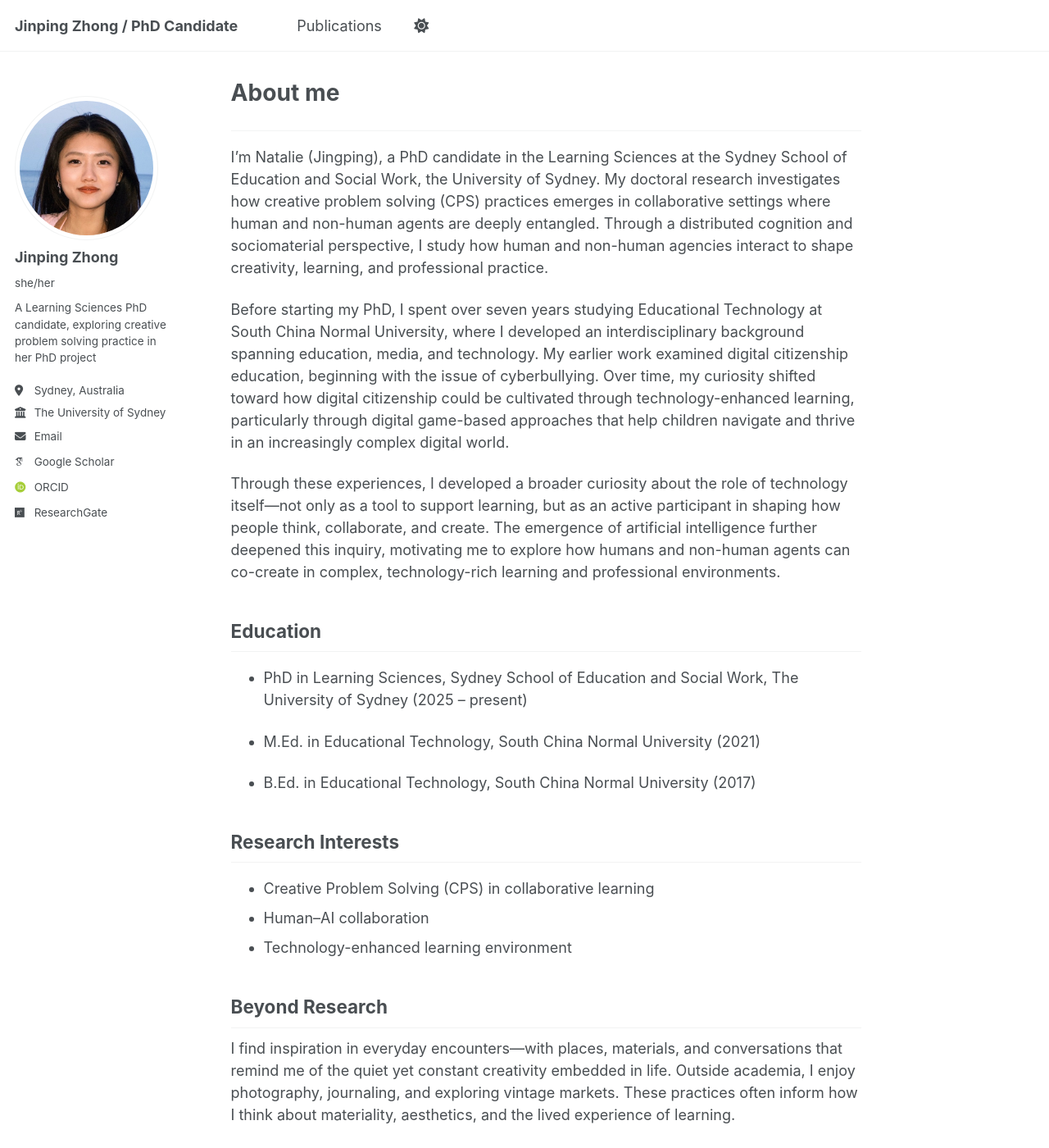
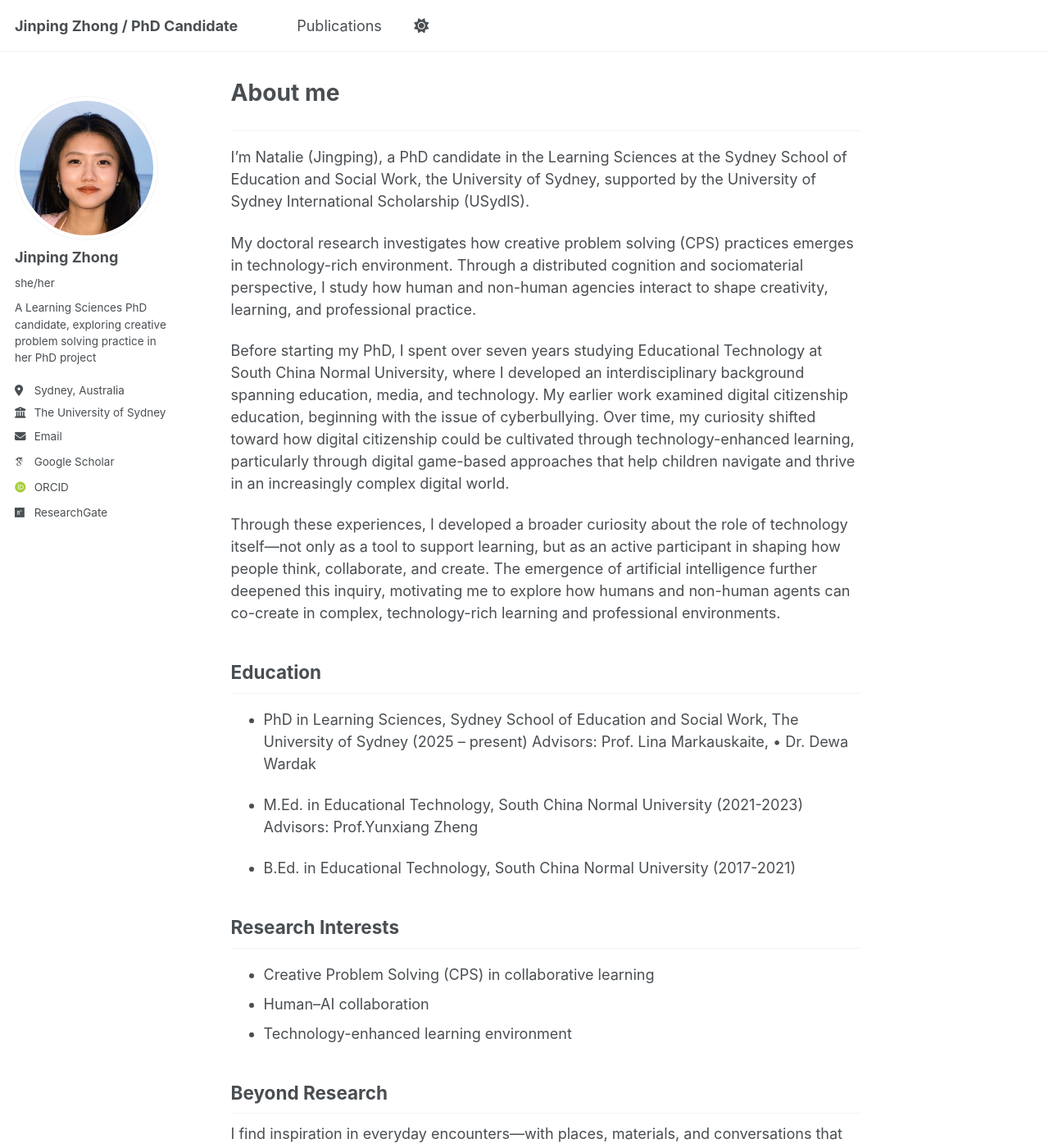
Before and after one commit to kimpink98/jp-zhong, a Jekyll site: the page built from _pages/about.md, in a window 1280 px wide and 1400 px high. Shown: the whole window at 82% size. Built offline with Jekyll 4.4.1, drawn with Linux system fonts in a browser that asks for light colours; some web fonts are replaced; a script that is not in the unit is left out.

Commit message:
about.md

```diff
--- a/_pages/about.md
+++ b/_pages/about.md
@@ -8,7 +8,9 @@ redirect_from:
 ---
 
 ------
-I’m Natalie (Jingping), a PhD candidate in the Learning Sciences at the Sydney School of Education and Social Work, the University of Sydney. My doctoral research investigates how creative problem solving (CPS) practices emerges in collaborative settings where human and non-human agents are deeply entangled. Through a distributed cognition and sociomaterial perspective, I study how human and non-human agencies interact to shape creativity, learning, and professional practice.
+I’m Natalie (Jingping), a PhD candidate in the Learning Sciences at the Sydney School of Education and Social Work, the University of Sydney, supported by the University of Sydney International Scholarship (USydIS).
+
+My doctoral research investigates how creative problem solving (CPS) practices emerges in technology-rich environment. Through a distributed cognition and sociomaterial perspective, I study how human and non-human agencies interact to shape creativity, learning, and professional practice.
 
 Before starting my PhD, I spent over seven years studying Educational Technology at South China Normal University, where I developed an interdisciplinary background spanning education, media, and technology. My earlier work examined digital citizenship education, beginning with the issue of cyberbullying. Over time, my curiosity shifted toward how digital citizenship could be cultivated through technology-enhanced learning, particularly through digital game-based approaches that help children navigate and thrive in an increasingly complex digital world.
 
@@ -17,10 +19,12 @@ Through these experiences, I developed a broader curiosity about the role of tec
 Education
 ------
 - PhD in Learning Sciences, Sydney School of Education and Social Work, The University of Sydney (2025 – present)
+  Advisors: Prof. Lina Markauskaite, •	Dr. Dewa Wardak
 
-- M.Ed. in Educational Technology, South China Normal University (2021)
+- M.Ed. in Educational Technology, South China Normal University (2021-2023)
+  Advisors: Prof.Yunxiang Zheng
 
-- B.Ed. in Educational Technology, South China Normal University (2017)
+- B.Ed. in Educational Technology, South China Normal University (2017-2021)
 
 Research Interests
 ------
```
